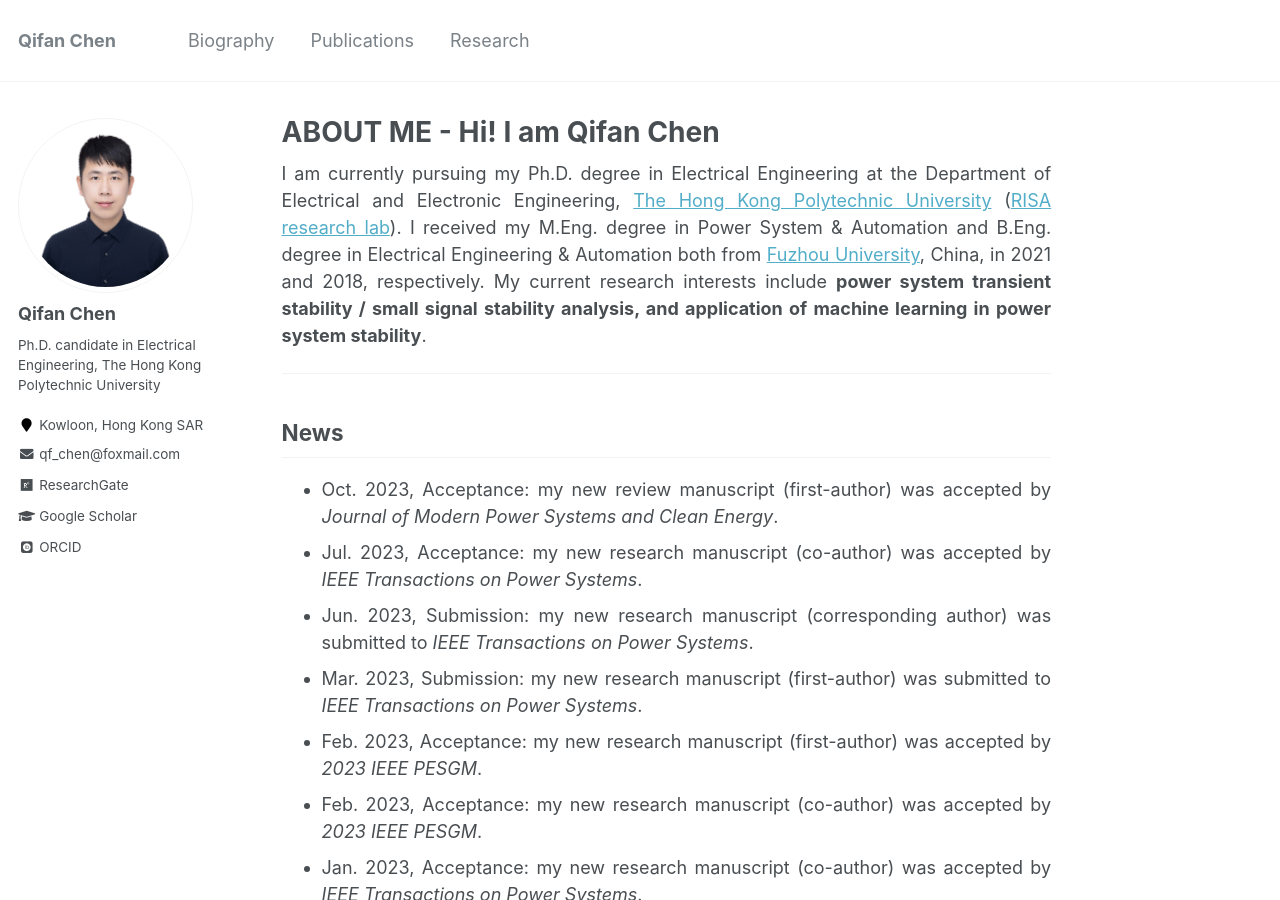
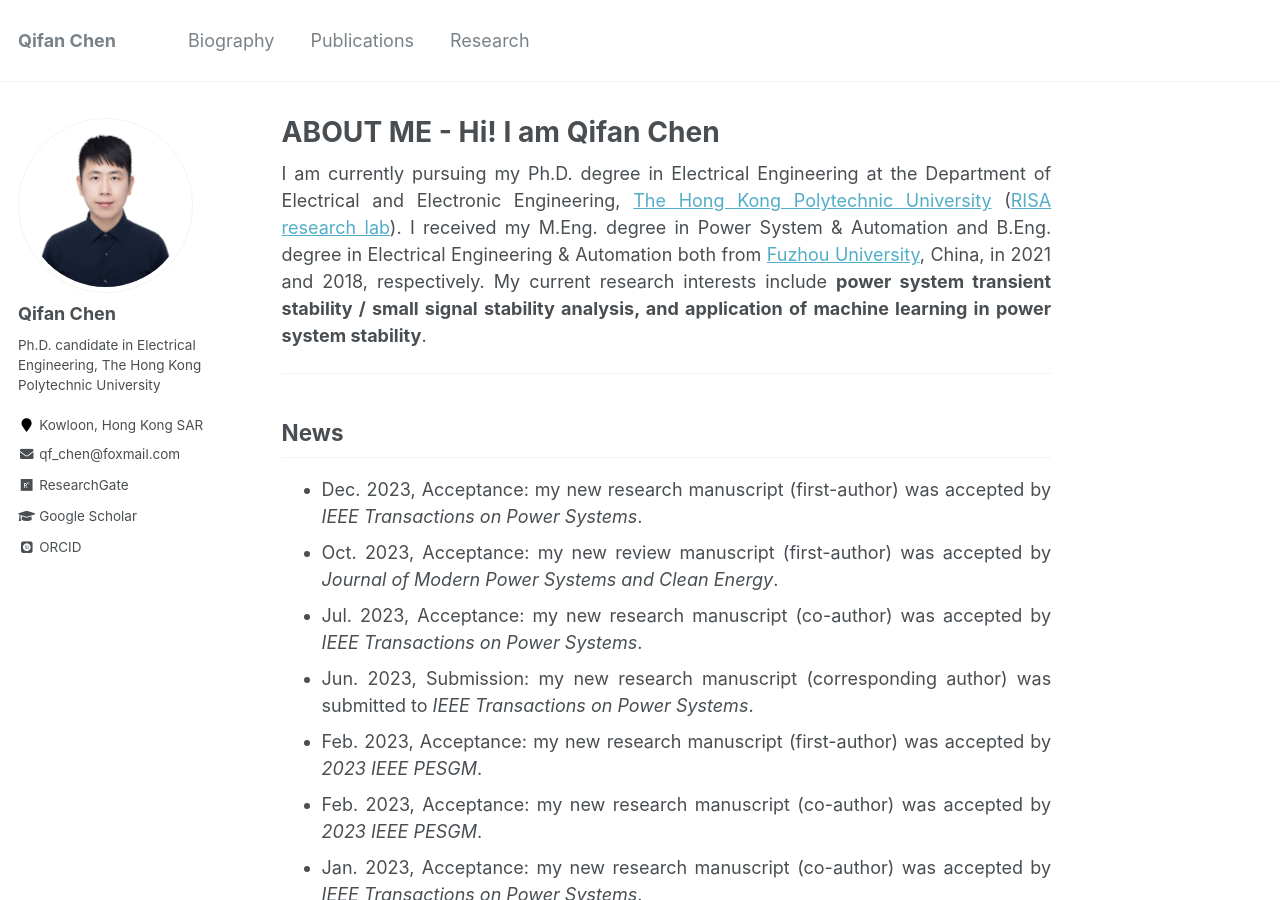
Before and after one commit to ChQf/ChQf.github.io, a Jekyll site: the page built from _pages/about.md, in a window 1280 px wide and 900 px high. Built offline with Jekyll 4.4.1, drawn with Linux system fonts in a browser that asks for light colours; some web fonts are replaced.

Commit message:
paper_update

```diff
--- a/_pages/about.md
+++ b/_pages/about.md
@@ -14,10 +14,10 @@ My current research interests include **power system transient stability / small
 ---
 
 ## News
+* Dec. 2023, Acceptance: my new research manuscript (first-author) was accepted by *IEEE Transactions on Power Systems*.
 * Oct. 2023, Acceptance: my new review manuscript (first-author) was accepted by *Journal of Modern Power Systems and Clean Energy*.
 * Jul. 2023, Acceptance: my new research manuscript (co-author) was accepted by *IEEE Transactions on Power Systems*.
 * Jun. 2023, Submission: my new research manuscript (corresponding author) was submitted to *IEEE Transactions on Power Systems*.
-* Mar. 2023, Submission: my new research manuscript (first-author) was submitted to *IEEE Transactions on Power Systems*.
 * Feb. 2023, Acceptance: my new research manuscript (first-author) was accepted by *2023 IEEE PESGM*.
 * Feb. 2023, Acceptance: my new research manuscript (co-author) was accepted by *2023 IEEE PESGM*.
 * Jan. 2023, Acceptance: my new research manuscript (co-author) was accepted by *IEEE Transactions on Power Systems*.
```
Also changed, not shown: _pages/publications.md (+1 -0 lines).
